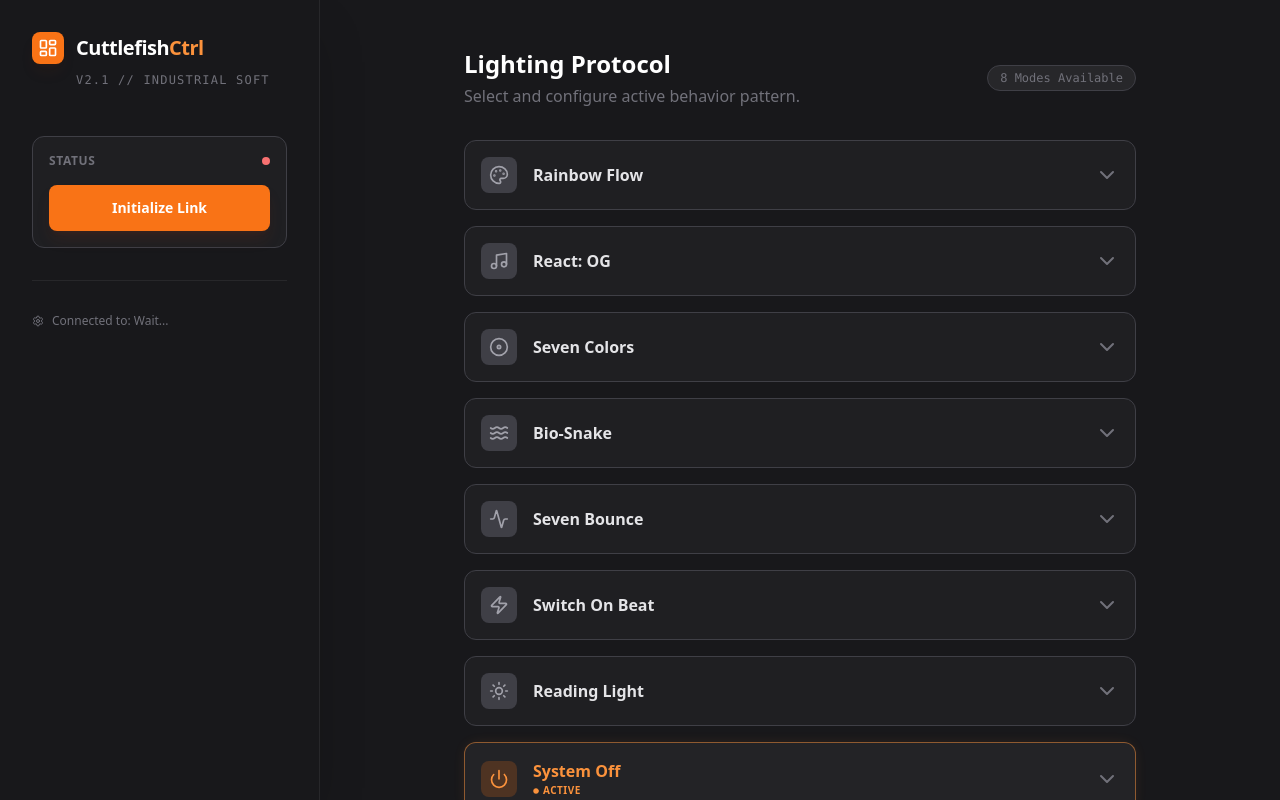
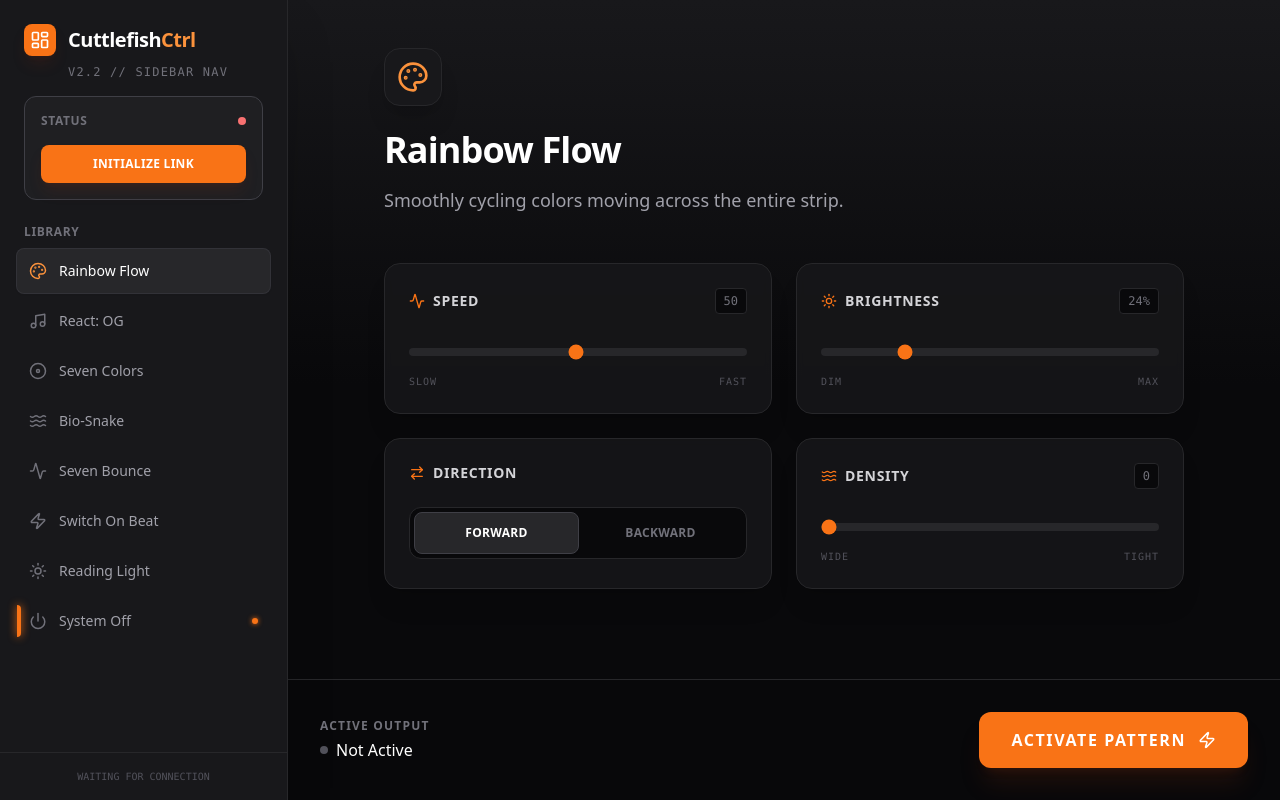
Before and after one commit to Koby1997/CuttlefishLights, a React (Vite) app in the folder control-dashboard/: page / in a window 1280 px wide. Built offline with nearby package versions, Linux system fonts and the light colour scheme.

Commit message:
Trying new layout

```diff
--- a/control-dashboard/src/App.jsx
+++ b/control-dashboard/src/App.jsx
@@ -1,65 +1,16 @@
 import { useState, useEffect } from 'react';
 import { serialService } from './services/SerialService';
-import { Accordion } from './components/Accordion';
 import {
   Zap, Power, Activity, Disc, AlignJustify,
   Palette, Music, Waves, ArrowRightLeft, Sun,
-  LayoutDashboard, Settings
+  LayoutDashboard, Settings, ChevronRight
 } from 'lucide-react';
 import { clsx } from 'clsx';
 
 function App() {
   const [connected, setConnected] = useState(false);
-  const [activeMode, setActiveMode] = useState("OFF");
-  const [expandedMode, setExpandedMode] = useState(null);
 
-  // Temporary states for the controls inside accordions
-  const [tempSpeed, setTempSpeed] = useState(50); // 1-100
-  const [direction, setDirection] = useState(1); // 1 = Forward, 0 = Backward
-  const [tempBrightness, setTempBrightness] = useState(60); // 0-255
-  const [tempVar1, setTempVar1] = useState(0); // Generic Variable 1
-
-  const handleConnect = async () => {
-    try {
-      await serialService.connect();
-      setConnected(true);
-    } catch (e) {
-      alert("Could not connect: " + e.message);
-    }
-  };
-
-  const handleApplyMode = async (modeId, hasSpeed, hasDirection, hasBrightness) => {
-    if (!connected) return;
-
-    // Speed Logic:
-    // For RAINBOW: Speed is an increment (1-100), so higher is faster. Send raw value.
-    // For OTHERS (Snake, etc): Speed is a delay, so higher slider should mean lower delay.
-    let delay;
-    if (modeId === "RAINBOW") {
-      delay = tempSpeed; // Raw 1-100
-    } else {
-      // Invert for delay-based modes: 100 -> 5ms, 1 -> 100ms
-      delay = hasSpeed ? (105 - tempSpeed) : 50;
-    }
-
-    // Direction: Default to 1 if not applicable
-    const dirVal = hasDirection ? direction : 1;
-
-    // Brightness: Default to 60 if not applicable (or global fallback?)
-    // For now we use the temp value if the mode supports it, else we send the current temp value (so it doesn't jump?)
-    // Actually, if 'hasBrightness' is false (like Switch on Beat), maybe we shouldn't touch it?
-    // But our protocol expects a value. Let's send the existing tempBrightness so it stays same.
-    const brightVal = tempBrightness;
-
-    // VAR1 / VAR2
-    const var1 = tempVar1;
-    const var2 = 0;
-
-    // Send the Single Unified Command
-    // Updated Protocol: MODE, SPEED, DIR, BRIGHTNESS, VAR1, VAR2
-    await serialService.sendConfig(modeId, delay, dirVal, brightVal, var1, var2);
-  };
-
+  // Modes Definition
   const modes = [
     {
       id: "RAINBOW",
@@ -114,7 +65,7 @@ function App() {
       desc: "Flashes the entire strip with a random color when a beat is detected.",
       hasSpeed: false,
       hasDirection: false,
-      hasBrightness: false // Disabled as requested
+      hasBrightness: false
     },
     {
       id: "WHITE",
@@ -136,16 +87,66 @@ function App() {
     }
   ];
 
+  const [activeMode, setActiveMode] = useState("OFF"); // What is running on the device
+  const [selectedMode, setSelectedMode] = useState(modes[0].id); // What is being viewed on UI
+
+  // Temporary states for the controls
+  const [tempSpeed, setTempSpeed] = useState(50); // 1-100
+  const [direction, setDirection] = useState(1); // 1 = Forward, 0 = Backward
+  const [tempBrightness, setTempBrightness] = useState(60); // 0-255
+  const [tempVar1, setTempVar1] = useState(0); // Generic Variable 1
+
+  const handleConnect = async () => {
+    try {
+      await serialService.connect();
+      setConnected(true);
+    } catch (e) {
+      alert("Could not connect: " + e.message);
+    }
+  };
+
+  const handleApplyMode = async (modeId) => {
+    if (!connected) return;
+
+    const mode = modes.find(m => m.id === modeId);
+    if (!mode) return;
+
+    // Speed Logic:
+    let delay;
+    if (mode.id === "RAINBOW") {
+      delay = tempSpeed; // Raw 1-100
+    } else {
+      // Invert for delay-based modes: 100 -> 5ms, 1 -> 100ms
+      delay = mode.hasSpeed ? (105 - tempSpeed) : 50;
+    }
+
+    // Direction: Default to 1 if not applicable
+    const dirVal = mode.hasDirection ? direction : 1;
+
+    // Brightness: Default to 60 or tempBrightness
+    const brightVal = tempBrightness;
+
+    // VAR1 / VAR2
+    const var1 = tempVar1;
+    const var2 = 0;
+
+    // Send the Single Unified Command
+    await serialService.sendConfig(mode.id, delay, dirVal, brightVal, var1, var2);
+    setActiveMode(mode.id);
+  };
+
+  const currentMode = modes.find(m => m.id === selectedMode) || modes[0];
+
   return (
-    <div className="flex h-screen bg-zinc-900 text-zinc-200 font-sans overflow-hidden">
+    <div className="flex h-screen bg-zinc-950 text-zinc-200 font-sans overflow-hidden">
 
       {/* SIDEBAR */}
-      <aside className="w-80 bg-zinc-900 border-r border-zinc-800 flex flex-col z-20 shadow-2xl">
+      <aside className="w-72 bg-zinc-900 border-r border-zinc-800 flex flex-col z-20 shadow-2xl">
 
         {/* Header */}
-        <div className="p-8 pb-4">
+        <div className="p-6 pb-4">
           <div className="flex items-center gap-3 mb-2">
-            <div className="w-8 h-8 bg-orange-500 rounded-lg flex items-center justify-center shadow-lg shadow-orange-900/10">
+            <div className="w-8 h-8 bg-orange-500 rounded-lg flex items-center justify-center shadow-lg shadow-orange-900/20">
               <LayoutDashboard className="text-white" size={20} />
             </div>
             <h1 className="text-xl font-black tracking-tight text-white">
@@ -153,14 +154,12 @@ function App() {
             </h1>
           </div>
           <p className="text-xs text-zinc-500 font-mono uppercase tracking-widest pl-11">
-            v2.1 // Industrial Soft
+            v2.2 // Sidebar Nav
           </p>
         </div>
 
-        {/* Global Controls Container */}
-        <div className="flex-1 overflow-y-auto p-8 space-y-8">
-
-          {/* Connection Status */}
+        {/* Global Controls & Connection */}
+        <div className="px-6 mb-6">
           <div className="bg-zinc-800/50 p-4 rounded-xl border border-zinc-700">
             <div className="flex items-center justify-between mb-4">
               <span className="text-xs font-bold uppercase text-zinc-500 tracking-wider">Status</span>
@@ -169,7 +168,7 @@ function App() {
             <button
               onClick={connected ? () => window.location.reload() : handleConnect}
               className={clsx(
-                "w-full py-3 rounded-lg font-bold text-sm transition-all border",
+                "w-full py-2.5 rounded-lg font-bold text-xs uppercase tracking-wide transition-all border",
                 connected
                   ? "bg-zinc-700 text-zinc-300 border-zinc-600 hover:bg-zinc-600"
                   : "bg-orange-500 text-white border-transparent hover:bg-orange-400 shadow-lg shadow-orange-900/20"
@@ -178,105 +177,153 @@ function App() {
               {connected ? "Disconnect" : "Initialize Link"}
             </button>
           </div>
+        </div>
 
-          {/* NOTE: Global Brightness Removed from Sidebar */}
+        {/* Navigation List */}
+        <div className="flex-1 overflow-y-auto px-4 pb-4 space-y-1">
+          <div className="px-2 mb-2 text-xs font-bold text-zinc-500 uppercase tracking-wider">
+            Library
+          </div>
+          {modes.map((mode) => {
+            const isSelected = selectedMode === mode.id;
+            const isActive = activeMode === mode.id;
+            const Icon = mode.icon;
 
-          {/* Device Info / Footer */}
-          <div className="mt-auto pt-8 border-t border-zinc-800">
-            <div className="flex items-center gap-2 text-zinc-500 text-xs">
-              <Settings size={12} />
-              <span>Connected to: {connected ? "COM Port (WebSerial)" : "Wait..."}</span>
+            return (
+              <button
+                key={mode.id}
+                onClick={() => setSelectedMode(mode.id)}
+                className={clsx(
+                  "w-full flex items-center gap-3 px-3 py-3 rounded-lg text-sm font-medium transition-all group relative",
+                  isSelected
+                    ? "bg-zinc-800 text-white shadow-sm border border-zinc-700/50"
+                    : "text-zinc-400 hover:bg-zinc-800/50 hover:text-zinc-200 border border-transparent"
+                )}
+              >
+                {isActive && (
+                  <div className="absolute left-0 top-1/2 -translate-y-1/2 w-1 h-8 bg-orange-500 rounded-r-md shadow-[0_0_8px_#f97316]" />
+                )}
+
+                <Icon size={18} className={clsx(
+                  "transition-colors",
+                  isSelected ? "text-orange-400" : "text-zinc-500 group-hover:text-zinc-400"
+                )} />
+
+                <span className="flex-1 text-left">{mode.title}</span>
+
+                {isActive && (
+                  <div className="w-1.5 h-1.5 rounded-full bg-orange-500 shadow-[0_0_5px_#f97316]" />
+                )}
+              </button>
+            );
+          })}
         </div>
+
+        {/* Footer */}
+        <div className="p-4 border-t border-zinc-800 text-center">
+          <div className="text-[10px] text-zinc-600 font-mono">
+            {connected ? "LINK ESTABLISHED" : "WAITING FOR CONNECTION"}
           </div>
         </div>
       </aside>
 
-      {/* MAIN CONTENT Area */}
-      <main className="flex-1 bg-zinc-900 overflow-y-auto scrollbar-thin scrollbar-thumb-zinc-700 scrollbar-track-transparent">
-        <div className="max-w-3xl mx-auto p-12">
+      {/* MAIN CONTENT AREA */}
+      <main className="flex-1 bg-zinc-950 overflow-y-auto relative">
+        {/* Background decorative elements */}
+        <div className="absolute top-0 left-0 w-full h-96 bg-gradient-to-b from-zinc-900 to-transparent pointer-events-none" />
 
-          <div className="flex items-center justify-between mb-8">
-            <div>
-              <h2 className="text-2xl font-bold text-white mb-1">Lighting Protocol</h2>
-              <p className="text-zinc-500">Select and configure active behavior pattern.</p>
+        <div className="max-w-4xl mx-auto p-12 relative z-10">
+
+          {/* Header Section */}
+          <header className="mb-12">
+            <div className="inline-flex items-center justify-center p-3 bg-zinc-900 rounded-2xl mb-6 shadow-xl border border-zinc-800">
+              <currentMode.icon size={32} className="text-orange-400" />
             </div>
-            <span className="bg-zinc-800 px-3 py-1 rounded-full text-xs font-mono text-zinc-500 border border-zinc-700">
-              {modes.length} Modes Available
+            <h2 className="text-4xl font-black text-white mb-4 tracking-tight">{currentMode.title}</h2>
+            <p className="text-lg text-zinc-400 max-w-2xl leading-relaxed">{currentMode.desc}</p>
+          </header>
+
+          {/* Controls Grid */}
+          <div className="grid grid-cols-1 md:grid-cols-2 gap-6 mb-12">
+
+            {/* Speed Control */}
+            {currentMode.hasSpeed && (
+              <div className="bg-zinc-900/80 backdrop-blur-sm p-6 rounded-2xl border border-zinc-800 shadow-xl">
+                <div className="flex items-center justify-between mb-6">
+                  <label className="flex items-center gap-2 text-sm font-bold text-zinc-300 uppercase tracking-wider">
+                    <Activity size={16} className="text-orange-500" /> Speed
+                  </label>
+                  <span className="text-xs font-mono text-zinc-500 bg-zinc-950 px-2 py-1 rounded border border-zinc-800">
+                    {tempSpeed}
                   </span>
                 </div>
+                <input
+                  type="range"
+                  min="1"
+                  max="100"
+                  value={tempSpeed}
+                  onChange={(e) => setTempSpeed(parseInt(e.target.value))}
+                  className="w-full h-2 bg-zinc-800 rounded-full appearance-none cursor-pointer accent-orange-500 hover:accent-orange-400 transition-all"
+                />
+                <div className="flex justify-between mt-3 text-[10px] text-zinc-600 font-mono uppercase tracking-widest">
+                  <span>Slow</span>
+                  <span>Fast</span>
+                </div>
+              </div>
+            )}
 
-          <div className="space-y-4">
-            {modes.map((mode) => (
-              <Accordion
-                key={mode.id}
-                title={mode.title}
-                description={mode.desc}
-                icon={mode.icon}
-                isActive={activeMode === mode.id}
-                isOpen={expandedMode === mode.id}
-                onToggle={() => setExpandedMode(expandedMode === mode.id ? null : mode.id)}
-                onApply={() => handleApplyMode(mode.id, mode.hasSpeed, mode.hasDirection, mode.hasBrightness)}
-              >
-                {/* Internal Controls for this Mode */}
-                <div className="grid grid-cols-1 md:grid-cols-2 gap-4">
-
-                  {mode.hasBrightness && (
-                    <div className="bg-zinc-800/50 backdrop-blur-md p-4 rounded-lg border border-zinc-700">
-                      <label className="text-xs font-bold text-zinc-400 uppercase tracking-wider mb-3 block flex items-center gap-2">
-                        <Sun size={14} className="text-orange-400" /> Brightness
+            {/* Brightness Control */}
+            {currentMode.hasBrightness && (
+              <div className="bg-zinc-900/80 backdrop-blur-sm p-6 rounded-2xl border border-zinc-800 shadow-xl">
+                <div className="flex items-center justify-between mb-6">
+                  <label className="flex items-center gap-2 text-sm font-bold text-zinc-300 uppercase tracking-wider">
+                    <Sun size={16} className="text-orange-500" /> Brightness
                   </label>
+                  <span className="text-xs font-mono text-zinc-500 bg-zinc-950 px-2 py-1 rounded border border-zinc-800">
+                    {Math.round((tempBrightness / 255) * 100)}%
+                  </span>
+                </div>
                 <input
                   type="range"
                   min="0"
                   max="255"
                   value={tempBrightness}
                   onChange={(e) => setTempBrightness(parseInt(e.target.value))}
-                        className="w-full h-1.5 bg-zinc-700 rounded-lg appearance-none cursor-pointer accent-orange-400"
+                  className="w-full h-2 bg-zinc-800 rounded-full appearance-none cursor-pointer accent-orange-500 hover:accent-orange-400 transition-all"
                 />
-                      <div className="flex justify-between mt-2 text-[10px] text-zinc-500 font-mono uppercase">
+                <div className="flex justify-between mt-3 text-[10px] text-zinc-600 font-mono uppercase tracking-widest">
                   <span>Dim</span>
-                        <span className="text-zinc-300">{Math.round((tempBrightness / 255) * 100)}%</span>
                   <span>Max</span>
                 </div>
               </div>
             )}
 
-                  {mode.hasSpeed && (
-                    <div className="bg-zinc-800/50 backdrop-blur-md p-4 rounded-lg border border-zinc-700">
-                      <label className="text-xs font-bold text-zinc-400 uppercase tracking-wider mb-3 block flex items-center gap-2">
-                        <Activity size={14} className="text-orange-400" /> Speed
+            {/* Direction Control */}
+            {currentMode.hasDirection && (
+              <div className="bg-zinc-900/80 backdrop-blur-sm p-6 rounded-2xl border border-zinc-800 shadow-xl">
+                <label className="flex items-center gap-2 text-sm font-bold text-zinc-300 uppercase tracking-wider mb-6">
+                  <ArrowRightLeft size={16} className="text-orange-500" /> Direction
                 </label>
-                      <input
-                        type="range"
-                        min="1"
-                        max="100"
-                        value={tempSpeed}
-                        onChange={(e) => setTempSpeed(parseInt(e.target.value))}
-                        className="w-full h-1.5 bg-zinc-700 rounded-lg appearance-none cursor-pointer accent-orange-400"
-                      />
-                      <div className="flex justify-between mt-2 text-[10px] text-zinc-500 font-mono uppercase">
-                        <span>Slow</span>
-                        <span className="text-zinc-300">{tempSpeed}</span>
-                        <span>Fast</span>
-                      </div>
-                    </div>
-                  )}
-
-                  {mode.hasDirection && (
-                    <div className="bg-zinc-800/50 backdrop-blur-md p-4 rounded-lg border border-zinc-700">
-                      <label className="text-xs font-bold text-zinc-400 uppercase tracking-wider mb-3 block flex items-center gap-2">
-                        <ArrowRightLeft size={14} className="text-orange-400" /> Direction
-                      </label>
-                      <div className="flex bg-zinc-700 p-1 rounded-lg">
+                <div className="flex bg-zinc-950 p-1 rounded-xl border border-zinc-800">
                   <button
                     onClick={() => setDirection(1)}
-                          className={`flex-1 py-1.5 rounded-md text-xs font-bold transition-all ${direction === 1 ? 'bg-orange-500 text-white shadow-sm' : 'text-zinc-500 hover:text-zinc-300'}`}
+                    className={clsx(
+                      "flex-1 py-3 rounded-lg text-xs font-bold transition-all uppercase tracking-wide",
+                      direction === 1
+                        ? "bg-zinc-800 text-white shadow-sm border border-zinc-700"
+                        : "text-zinc-500 hover:text-zinc-300 hover:bg-zinc-900"
+                    )}
                   >
                     Forward
                   </button>
                   <button
                     onClick={() => setDirection(0)}
-                          className={`flex-1 py-1.5 rounded-md text-xs font-bold transition-all ${direction === 0 ? 'bg-orange-500 text-white shadow-sm' : 'text-zinc-500 hover:text-zinc-300'}`}
+                    className={clsx(
+                      "flex-1 py-3 rounded-lg text-xs font-bold transition-all uppercase tracking-wide",
+                      direction === 0
+                        ? "bg-zinc-800 text-white shadow-sm border border-zinc-700"
+                        : "text-zinc-500 hover:text-zinc-300 hover:bg-zinc-900"
+                    )}
                   >
                     Backward
                   </button>
@@ -284,38 +331,59 @@ function App() {
               </div>
             )}
 
-                  {mode.hasDensity && (
-                    <div className="bg-zinc-800/50 backdrop-blur-md p-4 rounded-lg border border-zinc-700">
-                      <label className="text-xs font-bold text-zinc-400 uppercase tracking-wider mb-3 block flex items-center gap-2">
-                        <Waves size={14} className="text-orange-400" /> Density (Rainbow Zoom)
+            {/* Density / VAR1 Control */}
+            {currentMode.hasDensity && (
+              <div className="bg-zinc-900/80 backdrop-blur-sm p-6 rounded-2xl border border-zinc-800 shadow-xl">
+                <div className="flex items-center justify-between mb-6">
+                  <label className="flex items-center gap-2 text-sm font-bold text-zinc-300 uppercase tracking-wider">
+                    <Waves size={16} className="text-orange-500" /> Density
                   </label>
+                  <span className="text-xs font-mono text-zinc-500 bg-zinc-950 px-2 py-1 rounded border border-zinc-800">
+                    {tempVar1}
+                  </span>
+                </div>
                 <input
                   type="range"
                   min="1"
                   max="50"
                   value={tempVar1}
                   onChange={(e) => setTempVar1(parseInt(e.target.value))}
-                        className="w-full h-1.5 bg-zinc-700 rounded-lg appearance-none cursor-pointer accent-orange-400"
+                  className="w-full h-2 bg-zinc-800 rounded-full appearance-none cursor-pointer accent-orange-500 hover:accent-orange-400 transition-all"
                 />
-                      <div className="flex justify-between mt-2 text-[10px] text-zinc-500 font-mono uppercase">
+                <div className="flex justify-between mt-3 text-[10px] text-zinc-600 font-mono uppercase tracking-widest">
                   <span>Wide</span>
-                        <span className="text-zinc-300">{tempVar1}</span>
                   <span>Tight</span>
                 </div>
               </div>
             )}
+          </div>
 
-                  {/* Empty state if no controls */}
-                  {!mode.hasSpeed && !mode.hasDirection && !mode.hasBrightness && !mode.hasDensity && (
-                    <div className="col-span-2 text-center py-4 border border-dashed border-slate-800 rounded-lg">
-                      <span className="text-xs text-slate-600 italic">No adjustable parameters for this mode.</span>
+          {/* Action Bar */}
+          <div className="fixed bottom-0 right-0 p-8 w-[calc(100%-18rem)] bg-zinc-950/90 backdrop-blur-xl border-t border-zinc-800 flex items-center justify-between">
+            <div>
+              <div className="text-xs text-zinc-500 uppercase tracking-widest font-bold mb-1">Active Output</div>
+              <div className="text-white font-medium flex items-center gap-2">
+                <span className={`w-2 h-2 rounded-full ${activeMode === currentMode.id ? 'bg-orange-500 shadow-[0_0_8px_#f97316]' : 'bg-zinc-600'}`}></span>
+                {activeMode === currentMode.id ? "Currently Running" : "Not Active"}
               </div>
+            </div>
+            <button
+              onClick={() => handleApplyMode(currentMode.id)}
+              disabled={activeMode === currentMode.id}
+              className={clsx(
+                "px-8 py-4 rounded-xl font-bold uppercase tracking-widest transition-all shadow-xl flex items-center gap-3",
+                activeMode === currentMode.id
+                  ? "bg-zinc-800 text-zinc-500 cursor-default border border-zinc-700"
+                  : "bg-orange-500 text-white hover:bg-orange-400 hover:scale-[1.02] active:scale-[0.98] shadow-orange-900/20"
               )}
+            >
+              {activeMode === currentMode.id ? "Running" : "Activate Pattern"}
+              {activeMode !== currentMode.id && <Zap size={18} />}
+            </button>
+          </div>
 
-                </div>
-              </Accordion>
-            ))}
-          </div>
+          {/* Spacer for bottom bar */}
+          <div className="h-32"></div>
 
         </div>
       </main>
```
Also changed, not shown: 1 other file (tests, documents, lock files or other folders). Lines whose indentation alone changed are shown as unchanged.
